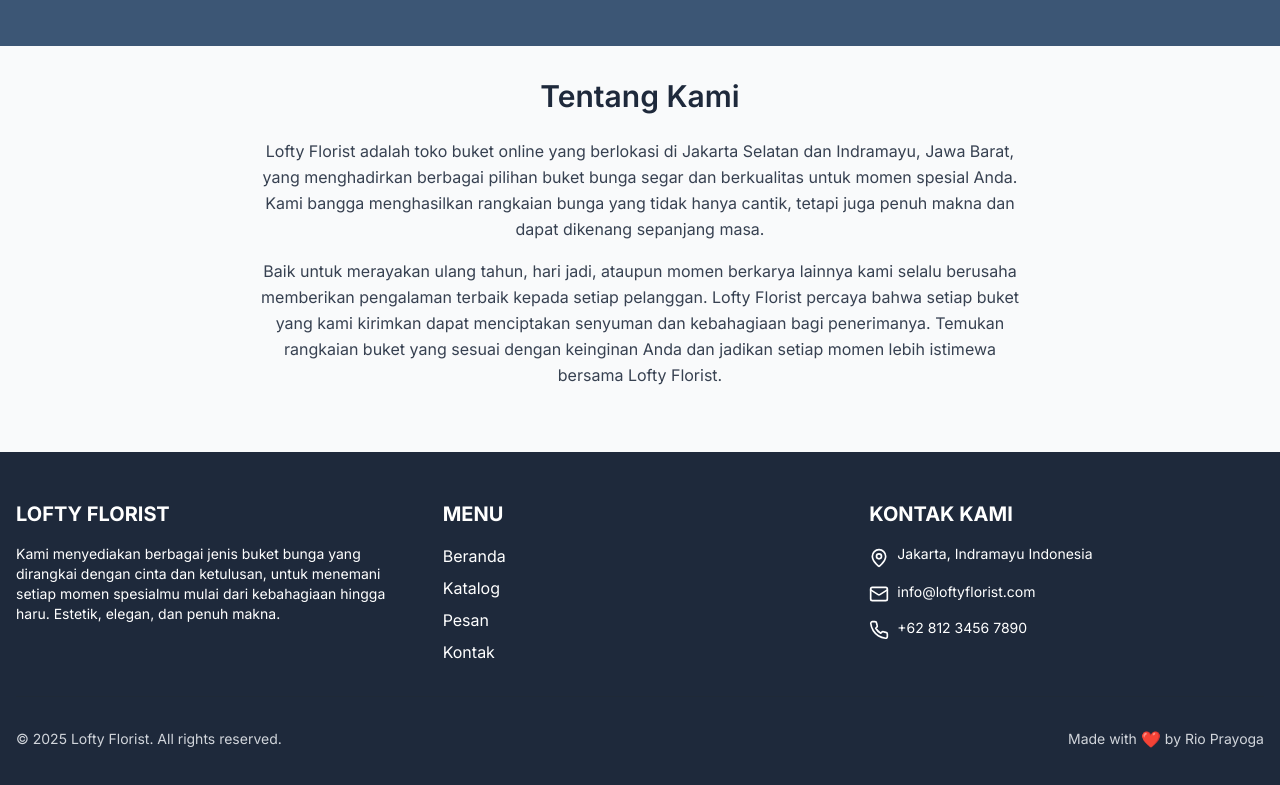
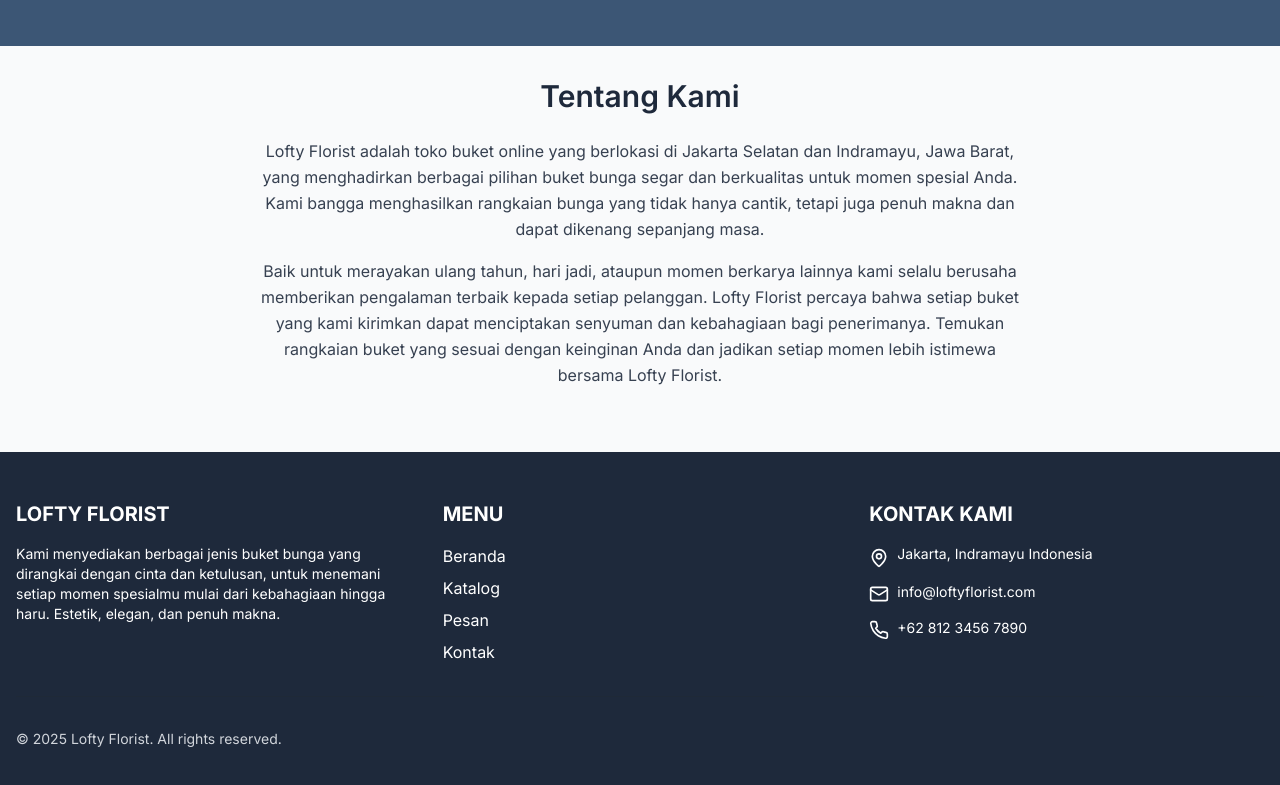
Before and after one commit to Rio-Prayoga/bouqet, a Next.js app: page / in a window 1280 px wide. Shown: the part 2502-3287 px from the top of the page. Built offline with nearby package versions, Linux system fonts and the light colour scheme.

Commit message:
Update Footer.tsx

```diff
--- a/components/Footer.tsx
+++ b/components/Footer.tsx
@@ -82,11 +82,6 @@ export default function Footer() {
           <p className="text-gray-300 text-sm mb-4 md:mb-0">
             © 2025 Lofty Florist. All rights reserved.
           </p>
-          <p className="text-gray-300 text-sm flex items-center">
-            Made with
-            <span className="mx-1 text-red-500 text-base leading-none">❤️</span>
-            by Rio Prayoga
-          </p>
         </div>
       </div>
     </footer>
```
